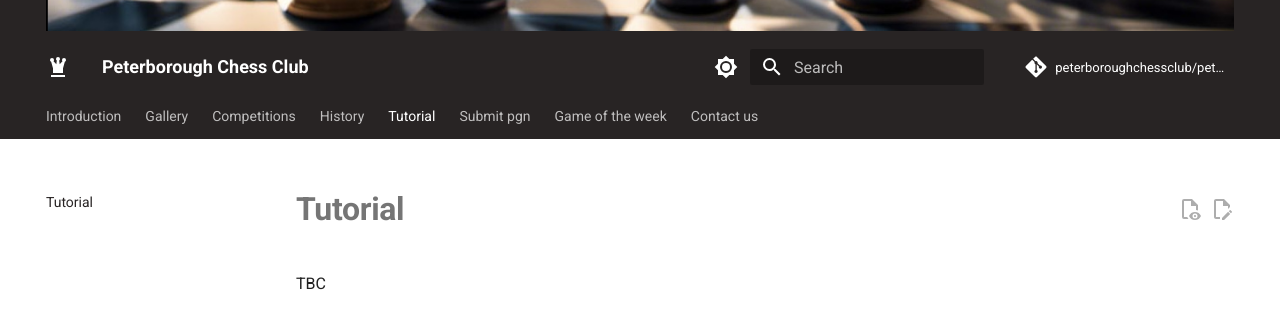
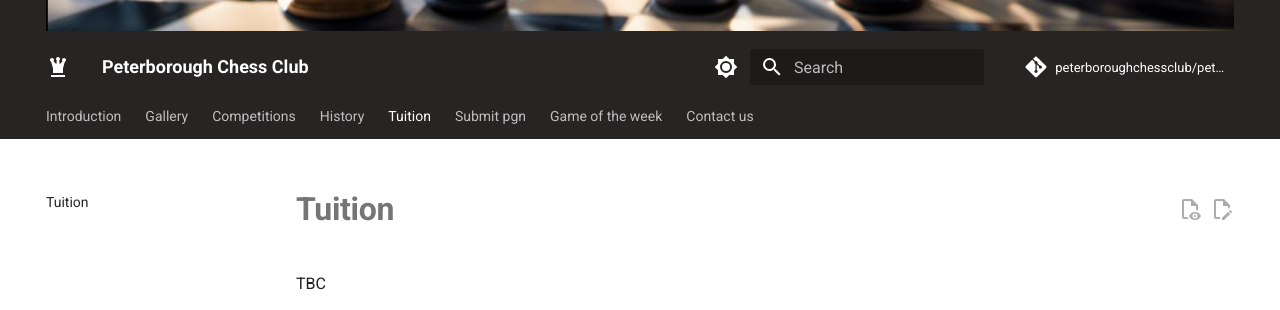
Before and after one commit to peterboroughchessclub/site, an MkDocs documentation site: the page built from docs/tutorials.md, in a window 1280 px wide. Shown: the part 311-621 px from the top of the page. Built offline with MkDocs 1.6.1 and Material for MkDocs 9.7.7, drawn with Linux system fonts in a browser that asks for light colours; comment, search, counter and statistics services are not loaded; part of the change alters nothing that is shown.

Commit message:
Add files via upload

```diff
--- a/mkdocs.yml
+++ b/mkdocs.yml
@@ -103,7 +103,7 @@ nav:
     - Gallery: gallery.md
     - Competitions: competitions.md
     - History: history.md
-    - Tutorial: tutorials.md
+    - Tuition: tutorials.md
     - Submit pgn: submitpgn.md
     - Game of the week: GameOfTheWeek.md
     # - Software skills: websiteDevelopmentIdeas.md
```
